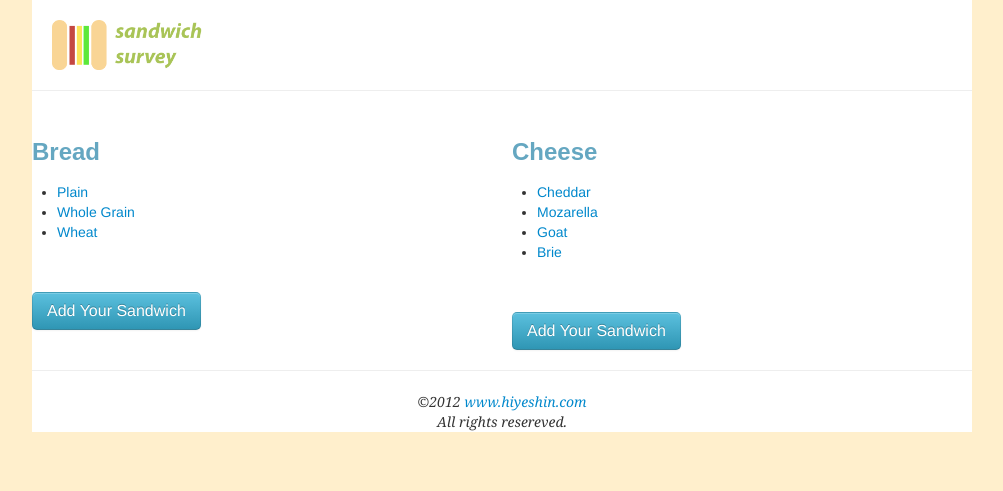
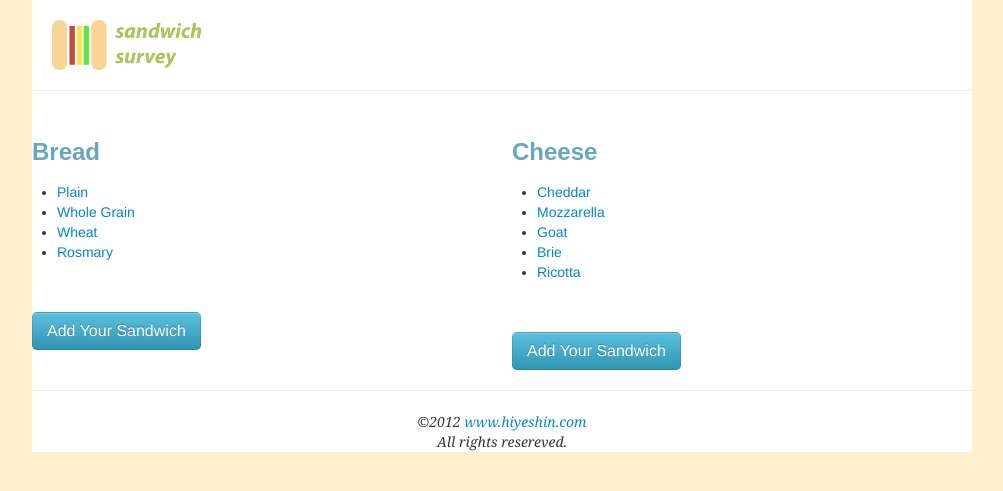
Before and after one commit to hiyeshin/sandwich, a Flask app: page /sammie/1 in a window 1280 px wide. Shown: the top 491 px of the page, without its empty margins (138-1141 px from the left). Run offline with Flask 2, Linux system fonts and the light colour scheme; data that the repository does not hold is empty; parts of the project's set-up code (start-up, migrations or seed data) failed here and were passed over; some libraries are stand-ins or nearby versions; some web fonts are replaced.

```diff
--- a/app.py
+++ b/app.py
@@ -1,12 +1,11 @@
 # -*- coding: utf-8 -*-
-# re is for importing regex (regular expression thingy)
 
 import os, datetime
 import re
+# re is for importing regex (regular expression thingy)
 from unidecode import unidecode
 
 from flask import Flask, request, render_template, redirect, abort
-
 from mongoengine import *
 from flask.ext.mongoengine import mongoengine
 
@@ -16,16 +15,14 @@ import models
 app = Flask(__name__)
 #app.config['CSRF_ENABLED'] = False # it works without saying this line
 # If we want to debug, we can set it to "TRUE"
-# MongoDB connection to MongoLab's database using our variables from .env
-#mongoengine.connect('mydata', host=os.environ.get('MONGOLAB_URI'))
 connect('mydata', host=os.environ.get('MONGOLAB_URI'))
 app.logger.debug("Connecting to MongoLabs")
 
-bread = ["plain", "whole grain", "wheat"]
-veggies = ["lettuce", "tomato", "potato"]
+bread = ["plain", "whole grain", "wheat", "rosmary"]
+veggies = ["lettuce","spinach", "tomato", "potato"]
 flavors = ["chicken", "turkey", "ham", "roast beef", "falafel", "tofu"]
-cheese = ["cheddar", "mozarella", "goat", "brie"]
-spread = ["mayo", "hummus", "pesto"]
+cheese = ["cheddar", "mozzarella", "goat", "brie", "ricotta"]
+spread = ["mayo", "hummus", "pesto", "peanut butter", "jelly"]
 inventive = ["chocolate","gummy","oreo", "udon", "rice"]
 
 # this is our main page
@@ -55,13 +52,13 @@ def index(): # if there's any request on "/", this index would appear
 		sandwich.cheese = request.form.getlist('cheeses')
 		sandwich.spread = request.form.getlist('spread')
 		sandwich.inventive = request.form.getlist('inventive')
-# if the form is valid, it saves the idea and redirect to the new page
-		sandwich.save()
+
+		sandwich.save() # if it is valid, it saves the idea and redirect to the new page
 
 		return redirect('/sandwiches/%s' % sandwich.slug)
 
 	else: # this means that our form is not valid
-# we'll check the categories checkboxes
+		# we'll check the categories checkboxes
 		if request.form.getlist('bread'):
 			for b in request.form.getlist('bread'):
 				sandwich_form.bread.append_entry(b)
```
Also changed, not shown: templates/404.html (+3 -4 lines), templates/main.html (+5 -4 lines).
